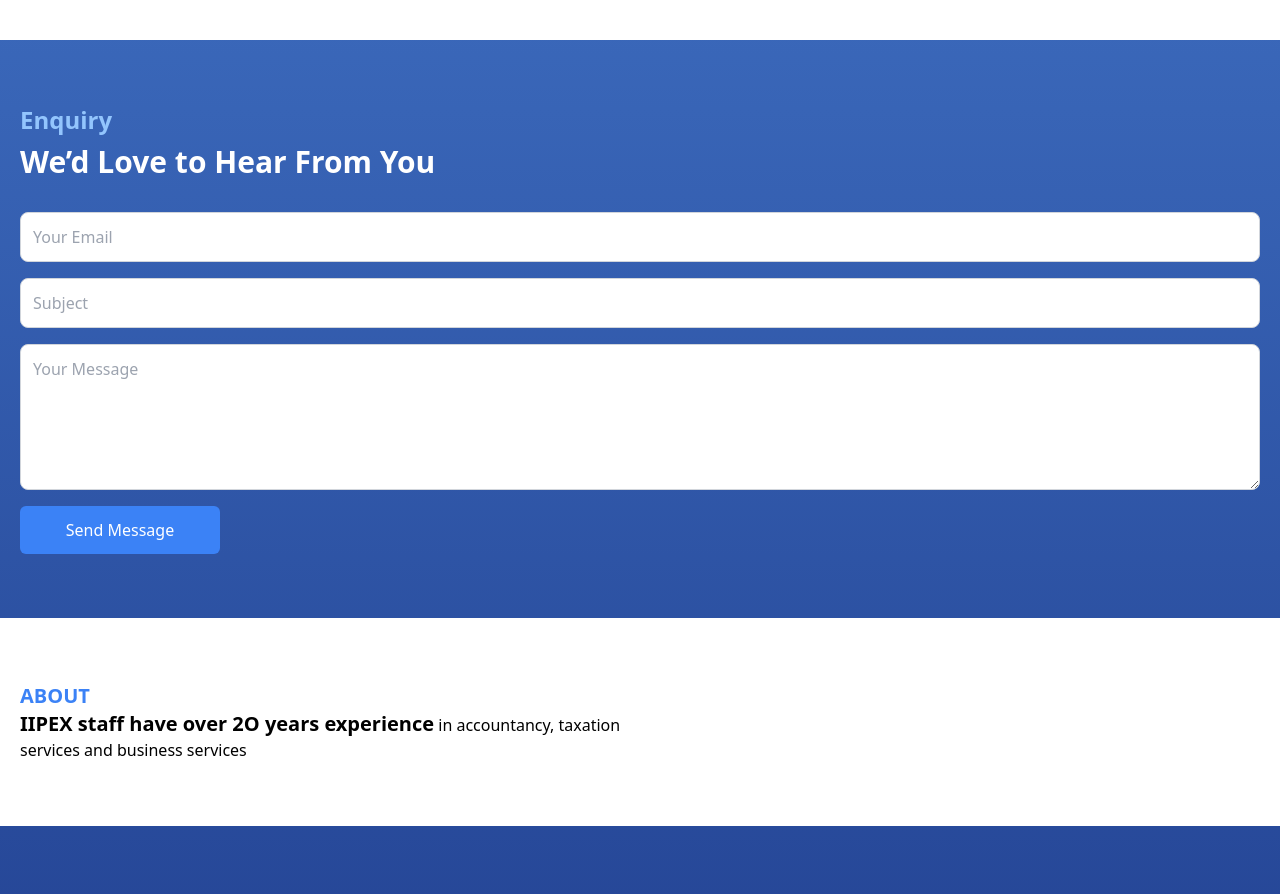
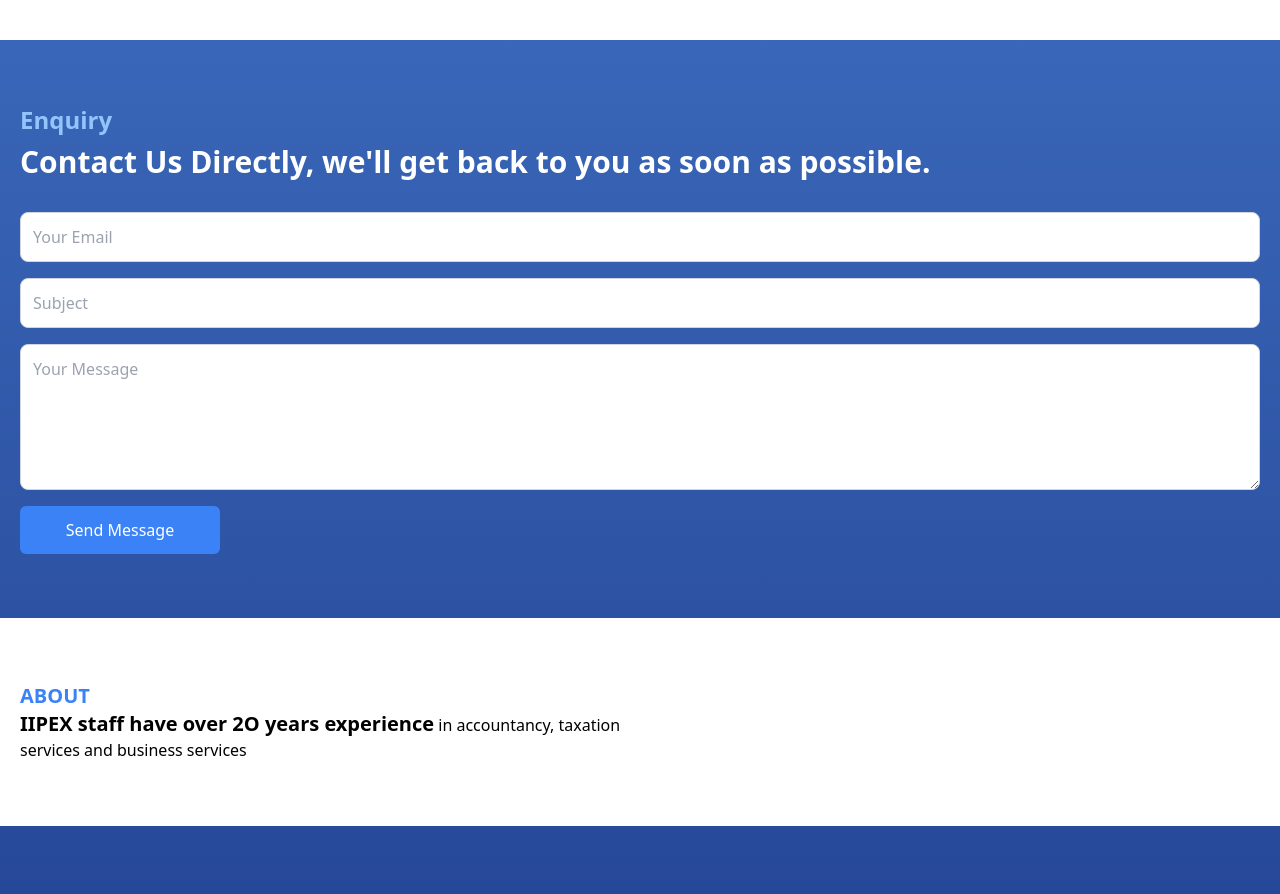
Before and after one commit to dhdylanhuang/iipex-bookkeeping, a React (Create React App) app in the folder iipex-webapp/: page / in a window 1280 px wide. Shown: the part 1700-2594 px from the top of the page. Built offline with nearby package versions, Linux system fonts and the light colour scheme.

Commit message:
Improved wording for enquiry

```diff
--- a/iipex-webapp/src/components/Enquiry.jsx
+++ b/iipex-webapp/src/components/Enquiry.jsx
@@ -40,13 +40,13 @@
       <div className="max-w-[1240px] mx-auto flex flex-col items-start">
         <p className="text-2xl text-blue-300 font-bold">Enquiry</p>
         <h2 className="text-3xl text-white font-bold py-2">
-          We’d Love to Hear From You
+          Contact Us Directly, we'll get back to you as soon as possible.
         </h2>
 
         <form onSubmit={sendEmail} className="w-full mt-6 flex flex-col gap-4">
           <input
             type="email"
-            name="client_email"             // ← matches your EmailJS template variable
+            name="client_email"
             placeholder="Your Email"
             value={email}
             onChange={e => setEmail(e.target.value)}
@@ -56,7 +56,7 @@
 
           <input
             type="text"
-            name="subject"                // ← matches your EmailJS template variable
+            name="subject"
             placeholder="Subject"
             value={subject}
             onChange={e => setSubject(e.target.value)}
@@ -65,7 +65,7 @@
           />
 
           <textarea
-            name="message"                // ← matches your EmailJS template variable
+            name="message"
             placeholder="Your Message"
             value={message}
             onChange={e => setMessage(e.target.value)}
```
